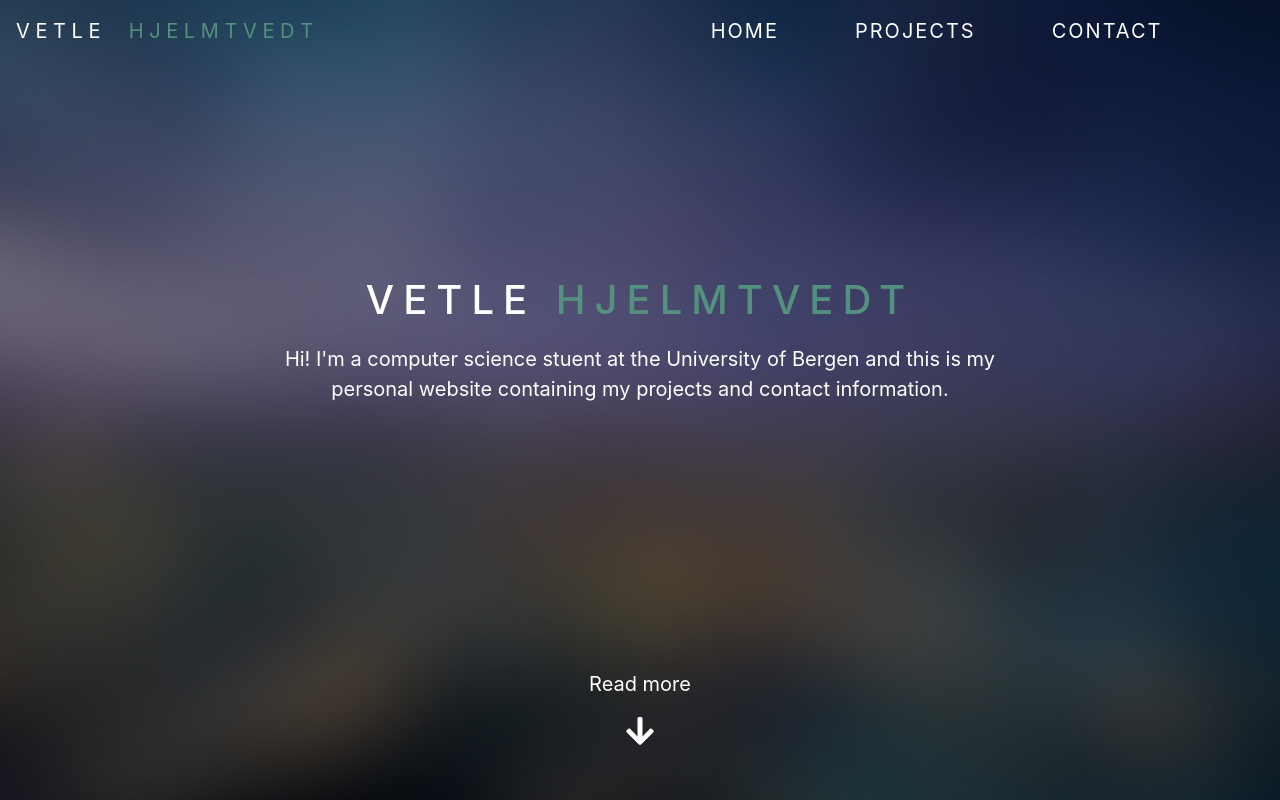
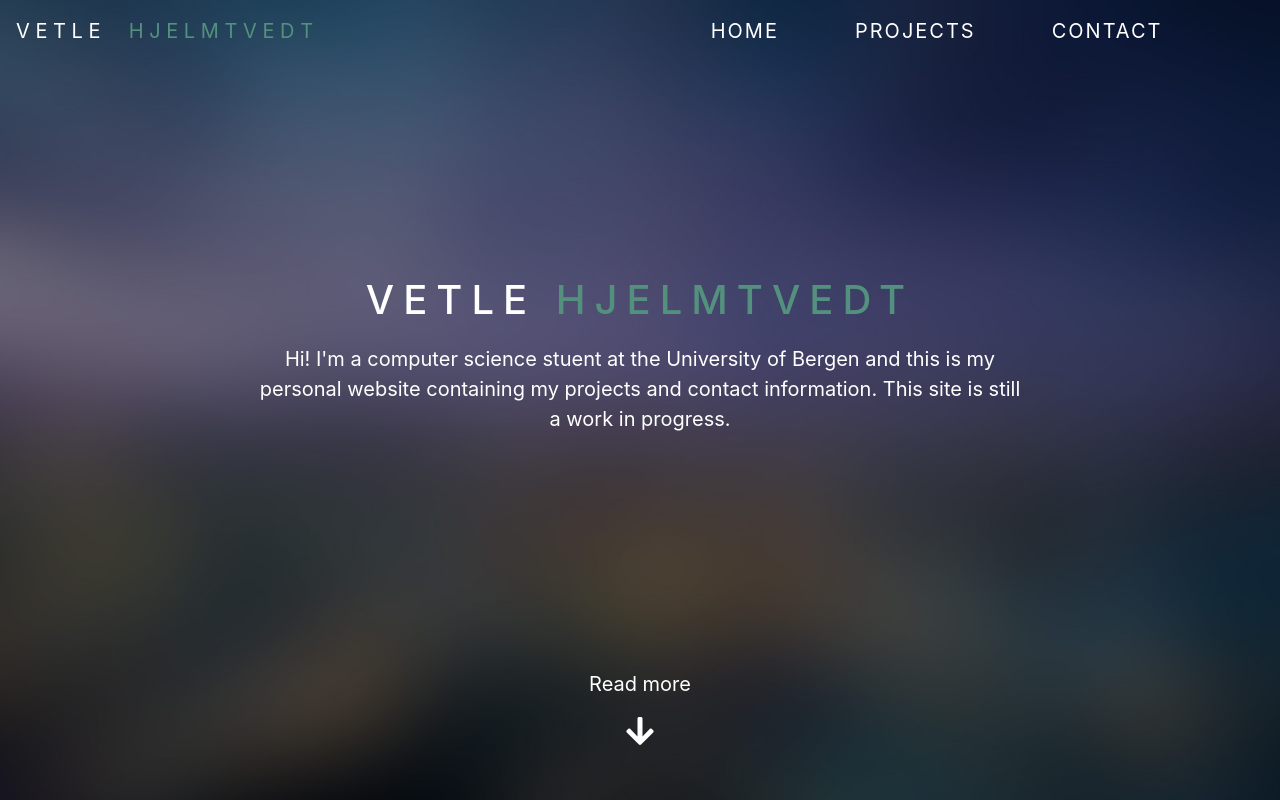
Before and after one commit to vehjelmtvedt/vetle.hjelmtvedt.com, a Next.js app: page / in a window 1280 px wide. Shown: the top 800 px of the page. Built offline with nearby package versions, Linux system fonts and the light colour scheme.

Commit message:
Update Intro.js

```diff
--- a/components/index/Intro.js
+++ b/components/index/Intro.js
@@ -26,7 +26,7 @@ export default function Intro() {
                         <div className={styles.textdiv}>
                           <h1 className={styles.heading}>VETLE <span className={styles.secondName}>HJELMTVEDT</span></h1>
                           <p className={styles.p}>Hi! I'm a computer science stuent at the University of Bergen and this is
-                          my personal website containing my projects and contact information.</p>
+                          my personal website containing my projects and contact information. This site is still a work in progress.</p>
                         </div>
                     </Container>
                     <div className={styles.div} onClick={executeScroll}>
```
